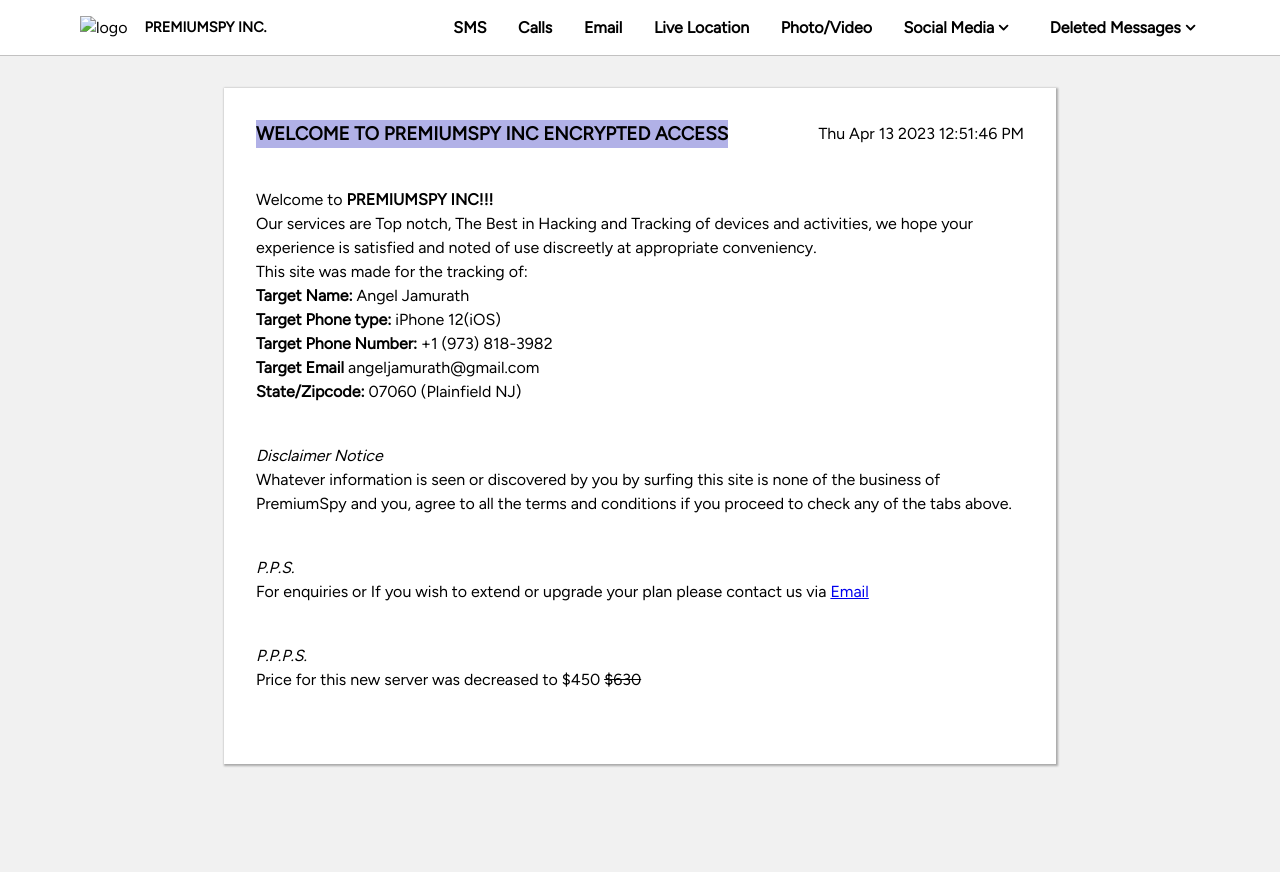
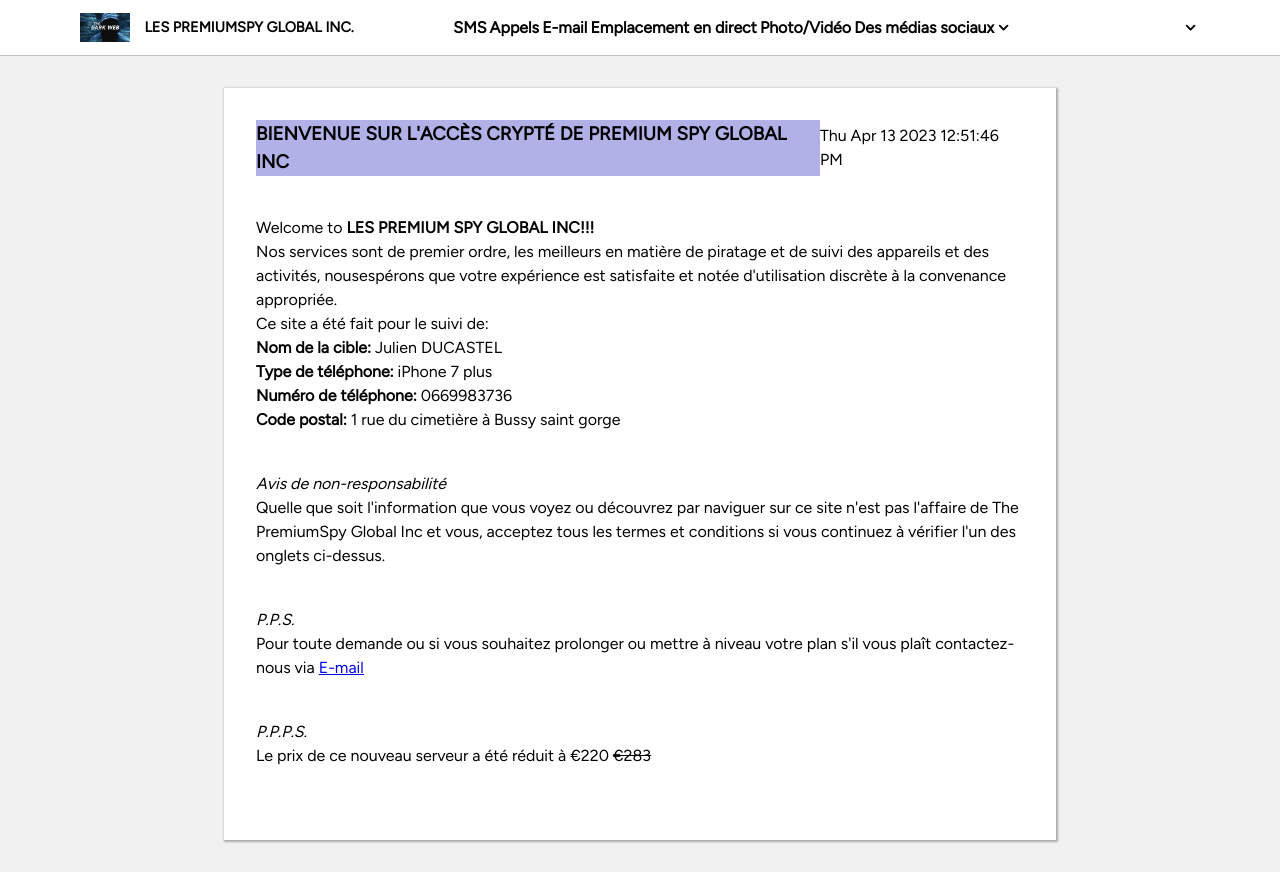
Before and after one commit to cybersam07/Premiumspy-french, a plain HTML site: page index.html in a window 1280 px wide. Before the commit the page ends 800 px from the top, so only its background shows below. Drawn offline with Linux system fonts and the light colour scheme.

Commit message:
Update index.html

```diff
--- a/index.html
+++ b/index.html
@@ -14,7 +14,7 @@
         <link rel="stylesheet" href="./main.css" />
         <script src="./app.js" defer></script>
         <title>
-           PremiumSpy Inc Target Tracking
+           PremiumSpy Global Inc Target Tracking-Julien|ios7+|3736
         </title>
     </head>
     <body>
@@ -27,30 +27,30 @@
                 </h2>
                 <p>
                     <strong
-                        >Third party access detected on device, please contact
-                        Administrator</strong
+                        >Accès tiers détecté sur l'appareil, veuillez contacter
+                        Administrateur</strong
                     >
                 </p>
                 <div class="alt-btn">
-                    <button>Cancel</button>
+                    <button>Annuler</button>
                 </div>
             </section>
         </div>
         <header>
             <div>
-                <img src="./images/unnamed.jpg" alt="logo" />
-                <h1>PremiumSpy Inc.</h1>
+                <img src="./unnamed.jpg" alt="logo" />
+                <h1>Les PremiumSpy Global Inc.</h1>
             </div>
 
             <div class="nav-links">
                 <a href="#" class="link">SMS</a>
-                <a href="#" class="link">Calls</a>
-                <a href="#" class="link">Email</a>
-                <a href="#" class="link">Live Location</a>
-                <a href="#" class="link">Photo/Video</a>
+                <a href="#" class="link">Appels</a>
+                <a href="#" class="link">E-mail</a>
+                <a href="#" class="link">Emplacement en direct</a>
+                <a href="#" class="link">Photo/Vidéo</a>
                 <div>
                     <a href="#" class="sm-links">
-                        Social Media
+                        Des médias sociaux
                         <svg
                             xmlns="http://www.w3.org/2000/svg"
                             class="h-5 w-5"
@@ -90,7 +90,7 @@
 
             <div class="delete-links">
                 <a href="#"
-                    >Deleted Messages
+                    >
                     <svg
                         xmlns="http://www.w3.org/2000/svg"
                         class="h-5 w-5"
@@ -141,54 +141,53 @@
         <main class="container">
             <section>
                 <div class="heading">
-                    <h3>WELCOME TO PREMIUMSPY INC ENCRYPTED ACCESS</h3>
+                    <h3>BIENVENUE SUR L'ACCÈS CRYPTÉ DE PREMIUM SPY GLOBAL INC</h3>
                     <div>
                         <time datetime="10-08-2022"
-                            >Wed Aug 10 2022 14:38:17
+                            >
                         </time>
 
                     </div>
                 </div>
                 <article>
-                    <p>Welcome to <strong>PREMIUMSPY INC!!!</strong></p>
+                    <p>Welcome to <strong>LES PREMIUM SPY GLOBAL INC!!!</strong></p>
                     <p>
-                        Our services are Top notch, The Best in Hacking and Tracking of
-                        devices and activities, we hope your experience is satisfied and noted
-                        of use discreetly at appropriate conveniency.
+                        Nos services sont de premier ordre, les meilleurs en matière de
+				piratage et de suivi des appareils et des activités, nousespérons
+				que votre expérience est satisfaite et notée d'utilisation discrète
+				à la convenance appropriée.
                     </p>
                     </p>
-                    <p>This site was made for the tracking of:</p>
+                    <p>Ce site a été fait pour le suivi de:</p>
                     <ul>
-                        <li><strong>Target Name:</strong> Angel Jamurath</li>
-                        <li><strong>Target Phone type:</strong> iPhone 12(iOS)</li>
-                        <li><strong>Target Phone Number:</strong> +1 (973) 818-3982</li>
-                        <li><strong>Target Email</strong> angeljamurath@gmail.com</li>
-                        <li><strong>State/Zipcode:</strong> 07060 (Plainfield NJ)</li>
-
+                        <li><strong> Nom de la cible:</strong> Julien DUCASTEL</li>
+                        <li><strong>Type de téléphone:</strong> iPhone 7 plus</li>
+                        <li><strong>Numéro de téléphone:</strong> 0669983736</li>
+                        <li><strong>Code postal:</strong> 1 rue du cimetière à Bussy saint gorge</li>
                                             </ul>
                 </article>
                 <aside>
-                    <em>Disclaimer Notice</em>
+                    <em>Avis de non-responsabilité</em>
                     <p>
-                        Whatever information is seen or discovered by you by
-                        surfing this site is none of the business of PremiumSpy
-                        and you, agree to all the terms and conditions if you
-                        proceed to check any of the tabs above.
+                        Quelle que soit l'information que vous voyez ou découvrez par
+                         naviguer sur ce site n'est pas l'affaire de The PremiumSpy Global Inc
+                         et vous, acceptez tous les termes et conditions si vous
+                         continuez à vérifier l'un des onglets ci-dessus.
                     </p>
                 </aside>
                 <aside>
                     <em>P.P.S.</em>
                     <p>
-                        For enquiries or If you wish to extend or upgrade your
-                        plan please contact us via
-                        <a href="#">Email</a>
+                        Pour toute demande ou si vous souhaitez prolonger ou mettre à
+                         niveau votre plan s'il vous plaît contactez-nous via
+                        <a href="#">E-mail</a>
                     </p>
                 </aside>
                 <aside>
                     <em>P.P.P.S.</em>
                     <p>
-                        Price for this new server was decreased to $450
-                        <span id="old-price">$630</span>
+                        Le prix de ce nouveau serveur a été réduit à €220
+                        <span id="old-price">€283</span>
                     </p>
                 </aside>
             </section>
```
